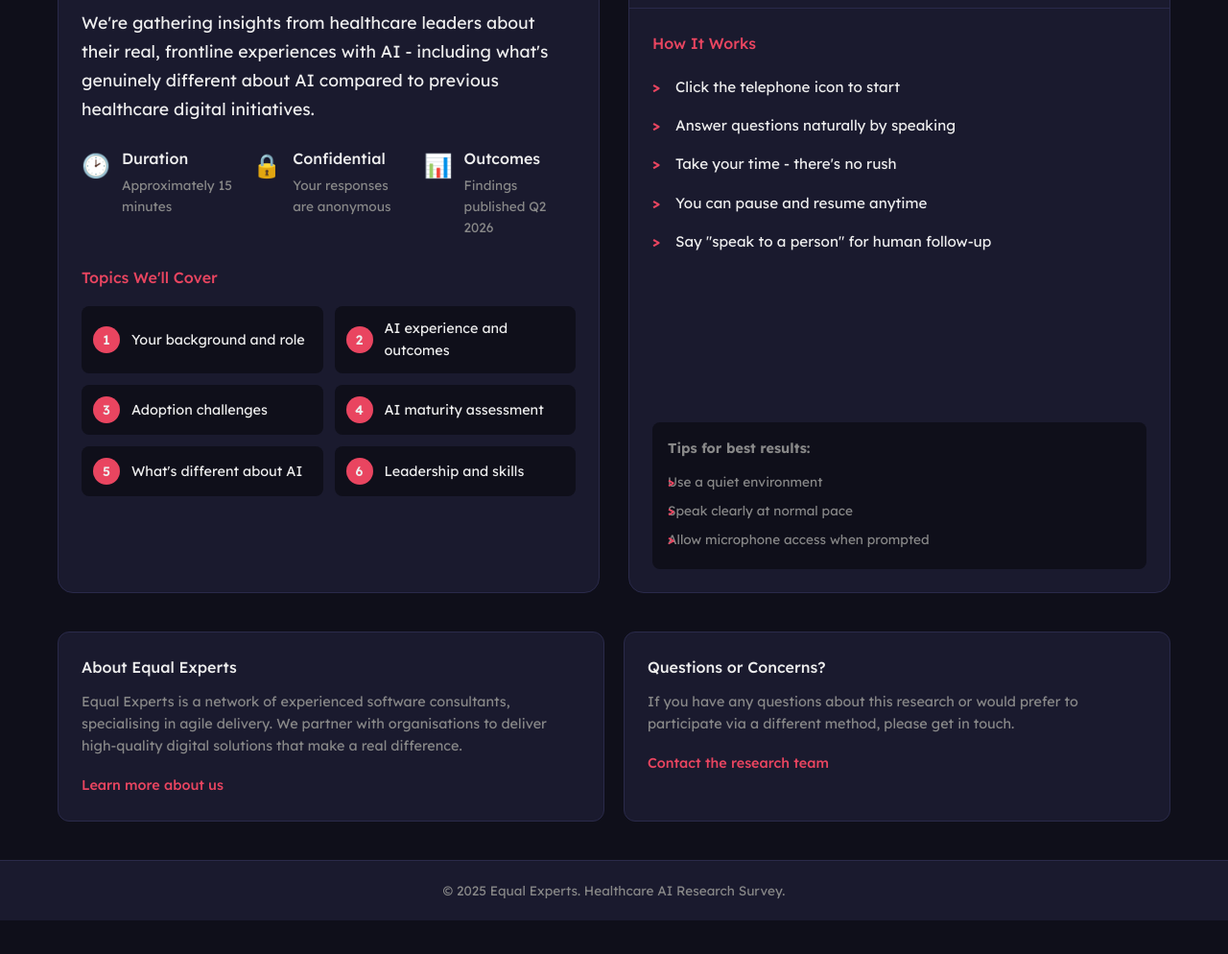
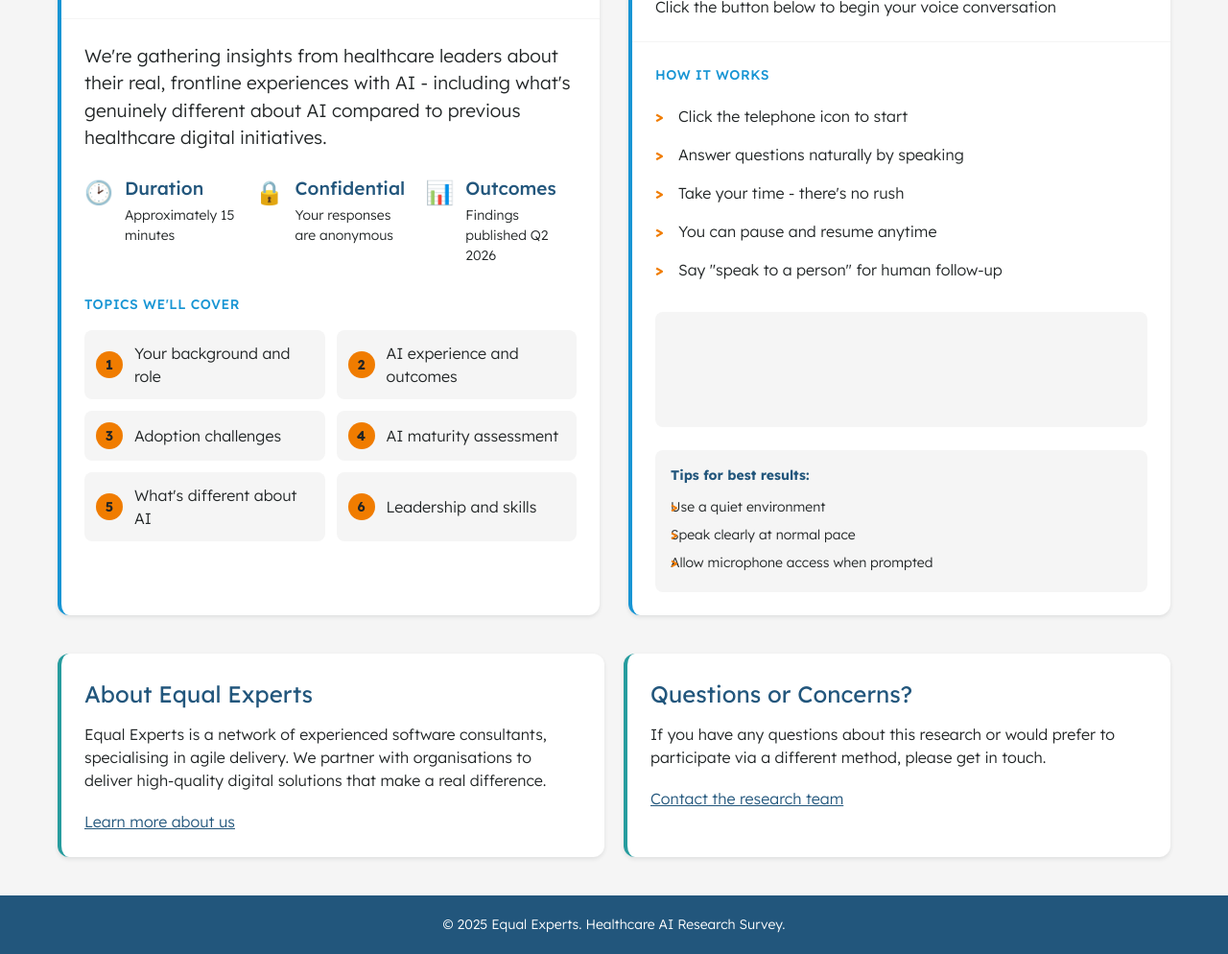
Before and after one commit to trunksio/autoideas, a plain HTML site: page survey-frontend/index.html in a window 1280 px wide. Shown: the part 263-1257 px from the top of the page at 96% size. Before the commit the page ends 1222 px from the top, so only its background shows below. Drawn offline with Linux system fonts and the light colour scheme; a script that the page names is missing.

Commit message:
Apply Equal Experts brand guidelines to survey app
- Updated survey-frontend CSS with EE brand colors and typography
- Updated survey-admin CSS with EE brand colors and typography
- Added EEStyle.md brand guidelines reference document

Key changes:
- Light theme with Cloud (#F5F5F5) background
- EE Blue (#1795D4) for primary elements
- Tech Blue (#22567C) for headings
- Ember (#F07C00) for accents/CTAs
- Lexend font with proper weights (300/400/500/700)

🤖 Generated with [Claude Code](https://claude.com/claude-code)

Co-Authored-By: Claude <noreply@anthropic.com>

```diff
--- a/survey-admin/css/styles.css
+++ b/survey-admin/css/styles.css
@@ -1,4 +1,4 @@
-/* Base Styles */
+/* Equal Experts Brand Styles - Survey Admin */
 * {
     margin: 0;
     padding: 0;
@@ -6,24 +6,54 @@
 }
 
 :root {
-    --primary-color: #1a1a2e;
-    --secondary-color: #16213e;
-    --accent-color: #0f3460;
-    --highlight-color: #e94560;
-    --text-color: #eee;
-    --text-muted: #888;
-    --background-color: #0f0f1a;
-    --card-background: #1a1a2e;
-    --border-color: #2a2a4a;
-    --success-color: #4ade80;
-    --warning-color: #fbbf24;
+    /* Colours - Primary */
+    --ee-blue: #1795D4;
+    --ee-tech-blue: #22567C;
+    --ee-teal: #269C9E;
+    --ee-ember: #F07C00;
+
+    /* Colours - Neutral */
+    --ee-dark: #212526;
+    --ee-cloud: #F5F5F5;
+    --ee-white: #FFFFFF;
+
+    /* Status Colours */
+    --success-color: #269C9E;
+    --warning-color: #F07C00;
+
+    /* Typography */
+    --font-family: 'Lexend', sans-serif;
+
+    /* Font Weights */
+    --font-light: 300;
+    --font-normal: 400;
+    --font-medium: 500;
+    --font-bold: 700;
+
+    /* Spacing */
+    --spacing-sm: 8px;
+    --spacing-md: 16px;
+    --spacing-lg: 24px;
+    --spacing-xl: 32px;
+
+    /* Border Radius */
+    --radius-sm: 4px;
+    --radius-md: 8px;
+    --radius-lg: 12px;
+
+    /* Shadows */
+    --shadow-sm: 0 1px 2px rgba(33, 37, 38, 0.1);
+    --shadow-md: 0 2px 4px rgba(33, 37, 38, 0.1);
+    --shadow-lg: 0 4px 8px rgba(33, 37, 38, 0.15);
 }
 
 body {
-    font-family: 'Lexend', sans-serif;
-    background-color: var(--background-color);
-    color: var(--text-color);
-    line-height: 1.6;
+    font-family: var(--font-family);
+    background-color: var(--ee-cloud);
+    color: var(--ee-dark);
+    font-weight: var(--font-light);
+    font-size: 16px;
+    line-height: 1.5;
     min-height: 100vh;
 }
 
@@ -35,9 +65,8 @@ body {
 
 /* Header */
 .site-header {
-    background: linear-gradient(135deg, var(--primary-color), var(--secondary-color));
+    background-color: var(--ee-tech-blue);
     padding: 20px 0;
-    border-bottom: 1px solid var(--border-color);
 }
 
 .header-container {
@@ -55,15 +84,17 @@ body {
 }
 
 .header-title h1 {
-    font-size: 1.8rem;
-    font-weight: 600;
+    font-size: 32px;
+    font-weight: var(--font-normal);
+    color: var(--ee-white);
     margin-bottom: 4px;
 }
 
 .header-title .subtitle {
-    font-size: 0.9rem;
-    color: var(--text-muted);
-    font-weight: 300;
+    font-size: 14px;
+    color: var(--ee-white);
+    font-weight: var(--font-light);
+    opacity: 0.9;
 }
 
 /* Main Content */
@@ -77,15 +108,17 @@ body {
 }
 
 .config-card {
-    background: var(--card-background);
-    border-radius: 12px;
-    padding: 24px;
-    border: 1px solid var(--border-color);
+    background: var(--ee-white);
+    border-radius: var(--radius-lg);
+    padding: var(--spacing-lg);
+    border-left: 4px solid var(--ee-blue);
+    box-shadow: var(--shadow-md);
 }
 
 .config-card h3 {
     margin-bottom: 16px;
-    font-weight: 500;
+    font-weight: var(--font-medium);
+    color: var(--ee-tech-blue);
 }
 
 .form-group {
@@ -96,30 +129,32 @@ body {
 }
 
 .form-group label {
-    font-weight: 500;
+    font-weight: var(--font-medium);
     min-width: 80px;
+    color: var(--ee-dark);
 }
 
 .form-group input {
     flex: 1;
     min-width: 300px;
     padding: 12px 16px;
-    border-radius: 8px;
-    border: 1px solid var(--border-color);
-    background: var(--background-color);
-    color: var(--text-color);
+    border-radius: var(--radius-sm);
+    border: 1px solid var(--ee-cloud);
+    background: var(--ee-white);
+    color: var(--ee-dark);
     font-family: inherit;
-    font-size: 0.95rem;
+    font-size: 16px;
+    font-weight: var(--font-light);
 }
 
 .form-group input:focus {
     outline: none;
-    border-color: var(--highlight-color);
+    border-color: var(--ee-blue);
 }
 
 .config-status {
     margin-top: 12px;
-    font-size: 0.9rem;
+    font-size: 14px;
 }
 
 .config-status.success {
@@ -127,37 +162,38 @@ body {
 }
 
 .config-status.error {
-    color: var(--highlight-color);
+    color: var(--ee-ember);
 }
 
 /* Buttons */
 .btn {
     padding: 12px 24px;
-    border-radius: 8px;
+    border-radius: var(--radius-sm);
     border: none;
     font-family: inherit;
-    font-size: 0.95rem;
-    font-weight: 500;
+    font-size: 16px;
+    font-weight: var(--font-normal);
     cursor: pointer;
     transition: all 0.2s ease;
 }
 
 .btn-primary {
-    background: var(--highlight-color);
-    color: white;
+    background: var(--ee-blue);
+    color: var(--ee-white);
 }
 
 .btn-primary:hover {
-    background: #d63050;
+    background: var(--ee-tech-blue);
 }
 
 .btn-secondary {
-    background: var(--accent-color);
-    color: white;
+    background: var(--ee-white);
+    color: var(--ee-tech-blue);
+    border: 2px solid var(--ee-tech-blue);
 }
 
 .btn-secondary:hover {
-    background: #1a4a80;
+    background: var(--ee-cloud);
 }
 
 /* Stats Section */
@@ -172,24 +208,27 @@ body {
 }
 
 .stat-card {
-    background: var(--card-background);
-    border-radius: 12px;
-    padding: 24px;
+    background: var(--ee-white);
+    border-radius: var(--radius-lg);
+    padding: var(--spacing-lg);
     text-align: center;
-    border: 1px solid var(--border-color);
+    border-left: 4px solid var(--ee-blue);
+    box-shadow: var(--shadow-md);
 }
 
 .stat-value {
-    font-size: 2.5rem;
-    font-weight: 600;
-    color: var(--highlight-color);
+    font-size: 40px;
+    font-weight: var(--font-bold);
+    color: var(--ee-blue);
     margin-bottom: 8px;
 }
 
 .stat-label {
-    font-size: 0.9rem;
-    color: var(--text-muted);
-    font-weight: 400;
+    font-size: 14px;
+    color: var(--ee-tech-blue);
+    font-weight: var(--font-normal);
+    text-transform: uppercase;
+    letter-spacing: 0.5px;
 }
 
 /* Actions Section */
@@ -203,13 +242,15 @@ body {
 /* Sessions Table */
 .sessions-section h2 {
     margin-bottom: 20px;
-    font-weight: 500;
+    font-weight: var(--font-medium);
+    color: var(--ee-tech-blue);
+    font-size: 24px;
 }
 
 .table-container {
-    background: var(--card-background);
-    border-radius: 12px;
-    border: 1px solid var(--border-color);
+    background: var(--ee-white);
+    border-radius: var(--radius-lg);
+    box-shadow: var(--shadow-md);
     overflow: hidden;
 }
 
@@ -222,20 +263,20 @@ body {
 .sessions-table td {
     padding: 16px 20px;
     text-align: left;
-    border-bottom: 1px solid var(--border-color);
+    border-bottom: 1px solid var(--ee-cloud);
 }
 
 .sessions-table th {
-    background: var(--secondary-color);
-    font-weight: 500;
-    font-size: 0.85rem;
+    background: var(--ee-tech-blue);
+    font-weight: var(--font-medium);
+    font-size: 12px;
     text-transform: uppercase;
     letter-spacing: 0.5px;
-    color: var(--text-muted);
+    color: var(--ee-white);
 }
 
 .sessions-table tr:hover {
-    background: rgba(255, 255, 255, 0.02);
+    background: var(--ee-cloud);
 }
 
 .sessions-table tr:last-child td {
@@ -246,23 +287,23 @@ body {
     display: inline-block;
     padding: 4px 12px;
     border-radius: 20px;
-    font-size: 0.8rem;
-    font-weight: 500;
+    font-size: 12px;
+    font-weight: var(--font-medium);
 }
 
 .status-badge.completed {
-    background: rgba(74, 222, 128, 0.2);
-    color: var(--success-color);
+    background: rgba(38, 156, 158, 0.15);
+    color: var(--ee-teal);
 }
 
 .status-badge.incomplete {
-    background: rgba(251, 191, 36, 0.2);
-    color: var(--warning-color);
+    background: rgba(240, 124, 0, 0.15);
+    color: var(--ee-ember);
 }
 
 .btn-view {
     padding: 8px 16px;
-    font-size: 0.85rem;
+    font-size: 14px;
 }
 
 /* Modal */
@@ -273,7 +314,7 @@ body {
     left: 0;
     width: 100%;
     height: 100%;
-    background: rgba(0, 0, 0, 0.8);
+    background: rgba(33, 37, 38, 0.8);
     z-index: 1000;
     align-items: center;
     justify-content: center;
@@ -284,13 +325,13 @@ body {
 }
 
 .modal-content {
-    background: var(--card-background);
-    border-radius: 16px;
+    background: var(--ee-white);
+    border-radius: var(--radius-lg);
     width: 90%;
     max-width: 800px;
     max-height: 90vh;
     overflow: hidden;
-    border: 1px solid var(--border-color);
+    box-shadow: var(--shadow-lg);
 }
 
 .modal-header {
@@ -298,25 +339,28 @@ body {
     justify-content: space-between;
     align-items: center;
     padding: 20px 24px;
-    border-bottom: 1px solid var(--border-color);
+    border-bottom: 1px solid var(--ee-cloud);
+    background: var(--ee-tech-blue);
 }
 
 .modal-header h3 {
-    font-weight: 500;
+    font-weight: var(--font-medium);
+    color: var(--ee-white);
 }
 
 .modal-close {
     background: none;
     border: none;
-    color: var(--text-muted);
+    color: var(--ee-white);
     font-size: 1.5rem;
     cursor: pointer;
     padding: 0;
     line-height: 1;
+    opacity: 0.8;
 }
 
 .modal-close:hover {
-    color: var(--text-color);
+    opacity: 1;
 }
 
 .modal-body {
@@ -327,11 +371,11 @@ body {
 
 /* Answer Cards */
 .answer-card {
-    background: var(--background-color);
-    border-radius: 8px;
+    background: var(--ee-cloud);
+    border-radius: var(--radius-md);
     padding: 16px;
     margin-bottom: 16px;
-    border: 1px solid var(--border-color);
+    border-left: 4px solid var(--ee-blue);
 }
 
 .answer-card:last-child {
@@ -339,48 +383,52 @@ body {
 }
 
 .answer-section {
-    font-size: 0.8rem;
-    color: var(--highlight-color);
+    font-size: 12px;
+    color: var(--ee-blue);
     text-transform: uppercase;
     letter-spacing: 0.5px;
     margin-bottom: 4px;
+    font-weight: var(--font-medium);
 }
 
 .answer-question {
-    font-weight: 500;
+    font-weight: var(--font-medium);
     margin-bottom: 8px;
-    color: var(--text-muted);
+    color: var(--ee-tech-blue);
 }
 
 .answer-text {
-    font-size: 1rem;
+    font-size: 16px;
     line-height: 1.5;
+    font-weight: var(--font-light);
+    color: var(--ee-dark);
 }
 
 .answer-rating {
-    font-size: 1.5rem;
-    font-weight: 600;
-    color: var(--highlight-color);
+    font-size: 24px;
+    font-weight: var(--font-bold);
+    color: var(--ee-ember);
 }
 
 .answer-meta {
-    font-size: 0.8rem;
-    color: var(--text-muted);
+    font-size: 12px;
+    color: var(--ee-tech-blue);
     margin-top: 8px;
+    font-weight: var(--font-light);
 }
 
 /* Footer */
 .site-footer {
-    background: var(--primary-color);
+    background: var(--ee-tech-blue);
     padding: 20px 0;
     text-align: center;
-    border-top: 1px solid var(--border-color);
     margin-top: auto;
 }
 
 .site-footer p {
-    font-size: 0.85rem;
-    color: var(--text-muted);
+    font-size: 14px;
+    font-weight: var(--font-light);
+    color: var(--ee-white);
 }
 
 /* Responsive */
@@ -403,6 +451,6 @@ body {
     .sessions-table th,
     .sessions-table td {
         padding: 12px;
-        font-size: 0.85rem;
+        font-size: 14px;
     }
 }
--- a/survey-frontend/css/styles.css
+++ b/survey-frontend/css/styles.css
@@ -1,4 +1,4 @@
-/* Base Styles */
+/* Equal Experts Brand Styles - Survey Frontend */
 * {
     margin: 0;
     padding: 0;
@@ -6,23 +6,51 @@
 }
 
 :root {
-    --primary-color: #1a1a2e;
-    --secondary-color: #16213e;
-    --accent-color: #0f3460;
-    --highlight-color: #e94560;
-    --text-color: #eee;
-    --text-muted: #888;
-    --background-color: #0f0f1a;
-    --card-background: #1a1a2e;
-    --border-color: #2a2a4a;
-    --success-color: #4ade80;
+    /* Colours - Primary */
+    --ee-blue: #1795D4;
+    --ee-tech-blue: #22567C;
+    --ee-teal: #269C9E;
+    --ee-ember: #F07C00;
+
+    /* Colours - Neutral */
+    --ee-dark: #212526;
+    --ee-cloud: #F5F5F5;
+    --ee-white: #FFFFFF;
+
+    /* Typography */
+    --font-family: 'Lexend', sans-serif;
+
+    /* Font Weights */
+    --font-light: 300;
+    --font-normal: 400;
+    --font-medium: 500;
+    --font-bold: 700;
+
+    /* Spacing */
+    --spacing-sm: 8px;
+    --spacing-md: 16px;
+    --spacing-lg: 24px;
+    --spacing-xl: 32px;
+    --spacing-2xl: 48px;
+
+    /* Border Radius */
+    --radius-sm: 4px;
+    --radius-md: 8px;
+    --radius-lg: 12px;
+
+    /* Shadows */
+    --shadow-sm: 0 1px 2px rgba(33, 37, 38, 0.1);
+    --shadow-md: 0 2px 4px rgba(33, 37, 38, 0.1);
+    --shadow-lg: 0 4px 8px rgba(33, 37, 38, 0.15);
 }
 
 body {
-    font-family: 'Lexend', sans-serif;
-    background-color: var(--background-color);
-    color: var(--text-color);
-    line-height: 1.6;
+    font-family: var(--font-family);
+    background-color: var(--ee-cloud);
+    color: var(--ee-dark);
+    font-weight: var(--font-light);
+    font-size: 19px;
+    line-height: 1.5;
     min-height: 100vh;
 }
 
@@ -34,9 +62,8 @@ body {
 
 /* Header */
 .site-header {
-    background: linear-gradient(135deg, var(--primary-color), var(--secondary-color));
-    padding: 20px 0;
-    border-bottom: 1px solid var(--border-color);
+    background-color: var(--ee-blue);
+    padding: 24px 0;
 }
 
 .header-container {
@@ -54,15 +81,17 @@ body {
 }
 
 .header-title h1 {
-    font-size: 1.8rem;
-    font-weight: 600;
+    font-size: 45px;
+    font-weight: var(--font-normal);
+    color: var(--ee-white);
     margin-bottom: 4px;
 }
 
 .header-title .subtitle {
-    font-size: 0.9rem;
-    color: var(--text-muted);
-    font-weight: 300;
+    font-size: 20px;
+    color: var(--ee-white);
+    font-weight: var(--font-light);
+    opacity: 0.9;
 }
 
 /* Main Content */
@@ -80,37 +109,43 @@ body {
 
 /* Cards */
 .card {
-    background: var(--card-background);
-    border-radius: 16px;
+    background: var(--ee-white);
+    border-radius: var(--radius-lg);
     overflow: hidden;
-    border: 1px solid var(--border-color);
+    border-left: 4px solid var(--ee-blue);
+    box-shadow: var(--shadow-md);
 }
 
 .card-header {
-    padding: 24px;
-    border-bottom: 1px solid var(--border-color);
+    padding: var(--spacing-lg);
+    border-bottom: 1px solid var(--ee-cloud);
 }
 
 .card-header h2 {
-    font-size: 1.4rem;
-    font-weight: 600;
+    font-size: 24px;
+    font-weight: var(--font-medium);
+    color: var(--ee-blue);
+    text-transform: uppercase;
     margin-bottom: 8px;
 }
 
 .card-header p {
-    color: var(--text-muted);
-    font-size: 0.95rem;
+    color: var(--ee-dark);
+    font-size: 16px;
+    font-weight: var(--font-light);
 }
 
 .card-body {
-    padding: 24px;
+    padding: var(--spacing-lg);
 }
 
 /* Intro Card */
 .intro-content .lead {
-    font-size: 1.1rem;
-    margin-bottom: 24px;
-    line-height: 1.7;
+    font-size: 19px;
+    font-weight: var(--font-light);
+    margin-bottom: var(--spacing-lg);
+    line-height: 1.5;
+    color: var(--ee-dark);
 }
 
 .research-details {
@@ -130,25 +165,30 @@ body {
 
 .detail-icon {
     font-size: 1.5rem;
+    color: var(--ee-blue);
 }
 
 .detail-item strong {
     display: block;
-    font-weight: 500;
+    font-weight: var(--font-medium);
+    color: var(--ee-tech-blue);
     margin-bottom: 4px;
 }
 
 .detail-item p {
-    font-size: 0.85rem;
-    color: var(--text-muted);
+    font-size: 14px;
+    color: var(--ee-dark);
+    font-weight: var(--font-light);
     margin: 0;
 }
 
 .topics-section h3 {
-    font-size: 1rem;
-    font-weight: 500;
+    font-size: 14px;
+    font-weight: var(--font-medium);
     margin-bottom: 16px;
-    color: var(--highlight-color);
+    color: var(--ee-blue);
+    text-transform: uppercase;
+    letter-spacing: 0.5px;
 }
 
 .topics-grid {
@@ -162,9 +202,11 @@ body {
     align-items: center;
     gap: 12px;
     padding: 12px;
-    background: var(--background-color);
-    border-radius: 8px;
-    font-size: 0.9rem;
+    background: var(--ee-cloud);
+    border-radius: var(--radius-md);
+    font-size: 16px;
+    font-weight: var(--font-light);
+    color: var(--ee-dark);
 }
 
 .topic-number {
@@ -173,10 +215,11 @@ body {
     display: flex;
     align-items: center;
     justify-content: center;
-    background: var(--highlight-color);
+    background: var(--ee-ember);
+    color: var(--ee-dark);
     border-radius: 50%;
-    font-weight: 600;
-    font-size: 0.85rem;
+    font-weight: var(--font-bold);
+    font-size: 14px;
     flex-shrink: 0;
 }
 
@@ -184,14 +227,16 @@ body {
 .voice-section {
     display: flex;
     flex-direction: column;
-    gap: 24px;
+    gap: var(--spacing-lg);
 }
 
 .voice-instructions h3 {
-    font-size: 1rem;
-    font-weight: 500;
+    font-size: 14px;
+    font-weight: var(--font-medium);
     margin-bottom: 12px;
-    color: var(--highlight-color);
+    color: var(--ee-blue);
+    text-transform: uppercase;
+    letter-spacing: 0.5px;
 }
 
 .voice-instructions ul,
@@ -205,7 +250,9 @@ body {
     padding: 8px 0;
     padding-left: 24px;
     position: relative;
-    font-size: 0.95rem;
+    font-size: 16px;
+    font-weight: var(--font-light);
+    color: var(--ee-dark);
 }
 
 .voice-instructions li::before,
@@ -213,8 +260,8 @@ body {
     content: ">";
     position: absolute;
     left: 0;
-    color: var(--highlight-color);
-    font-weight: bold;
+    color: var(--ee-ember);
+    font-weight: var(--font-bold);
 }
 
 .voice-widget-container {
@@ -223,23 +270,26 @@ body {
     align-items: center;
     padding: 30px 0;
     min-height: 120px;
+    background: var(--ee-cloud);
+    border-radius: var(--radius-md);
 }
 
 .voice-tips {
-    background: var(--background-color);
+    background: var(--ee-cloud);
     padding: 16px;
-    border-radius: 8px;
-    font-size: 0.9rem;
+    border-radius: var(--radius-md);
+    font-size: 14px;
 }
 
 .voice-tips p {
     margin-bottom: 8px;
-    color: var(--text-muted);
+    color: var(--ee-tech-blue);
+    font-weight: var(--font-medium);
 }
 
 .voice-tips li {
-    font-size: 0.85rem;
-    color: var(--text-muted);
+    font-size: 14px;
+    color: var(--ee-dark);
     padding: 4px 0;
 }
 
@@ -251,48 +301,51 @@ body {
 }
 
 .info-card {
-    background: var(--card-background);
-    padding: 24px;
-    border-radius: 12px;
-    border: 1px solid var(--border-color);
+    background: var(--ee-white);
+    padding: var(--spacing-lg);
+    border-radius: var(--radius-lg);
+    border-left: 4px solid var(--ee-teal);
+    box-shadow: var(--shadow-md);
 }
 
 .info-card h3 {
-    font-size: 1rem;
-    font-weight: 500;
+    font-size: 24px;
+    font-weight: var(--font-normal);
+    color: var(--ee-tech-blue);
     margin-bottom: 12px;
 }
 
 .info-card p {
-    font-size: 0.9rem;
-    color: var(--text-muted);
+    font-size: 16px;
+    font-weight: var(--font-light);
+    color: var(--ee-dark);
     margin-bottom: 16px;
-    line-height: 1.6;
+    line-height: 1.5;
 }
 
 .info-link {
-    color: var(--highlight-color);
-    text-decoration: none;
-    font-size: 0.9rem;
-    font-weight: 500;
+    color: var(--ee-tech-blue);
+    text-decoration: underline;
+    font-size: 16px;
+    font-weight: var(--font-light);
 }
 
 .info-link:hover {
-    text-decoration: underline;
+    color: var(--ee-blue);
 }
 
 /* Footer */
 .site-footer {
-    background: var(--primary-color);
+    background: var(--ee-tech-blue);
     padding: 20px 0;
     text-align: center;
-    border-top: 1px solid var(--border-color);
     margin-top: auto;
 }
 
 .site-footer p {
-    font-size: 0.85rem;
-    color: var(--text-muted);
+    font-size: 14px;
+    font-weight: var(--font-light);
+    color: var(--ee-white);
 }
 
 /* Responsive */
@@ -313,6 +366,10 @@ body {
         gap: 16px;
     }
 
+    .header-title h1 {
+        font-size: 32px;
+    }
+
     .topics-grid {
         grid-template-columns: 1fr;
     }
```
Also changed, not shown: 1 other file.
